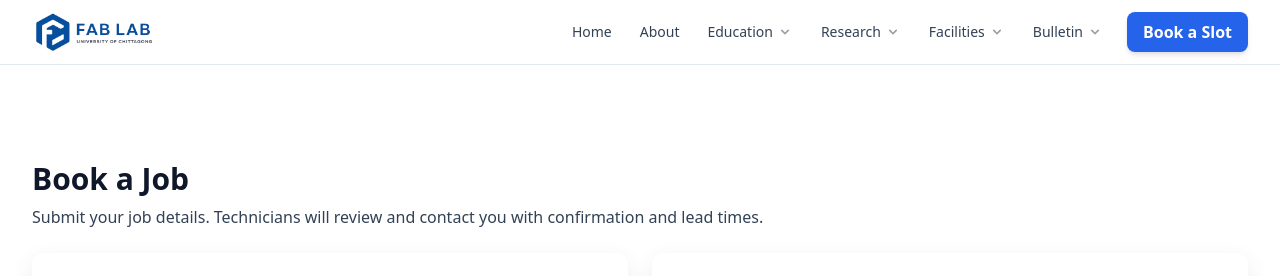
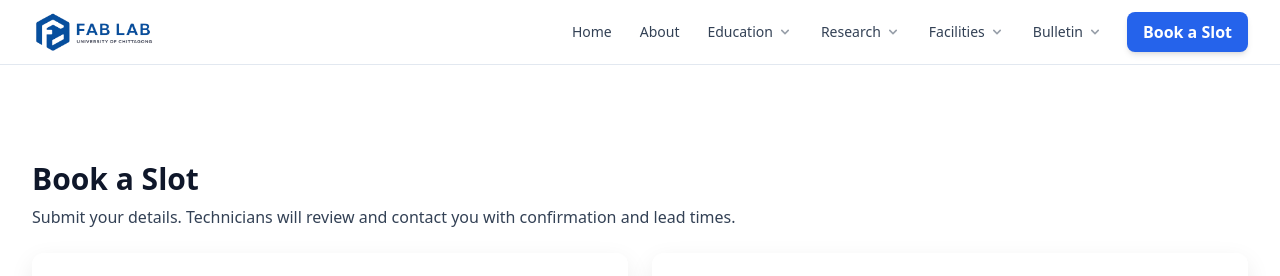
Before and after one commit to imon-n/Fablab-N, a React (Vite) app: page /booking in a window 1280 px wide. Shown: the top 276 px of the page. Built offline with nearby package versions, Linux system fonts and the light colour scheme.

Commit message:
Bookingform page updated

```diff
--- a/src/components/BookingForm.jsx
+++ b/src/components/BookingForm.jsx
@@ -23,9 +23,9 @@ export default function BookingForm() {
   return (
     <section className="section">
       <div className="container">
-        <h2 className="text-2xl md:text-3xl font-bold">Book a Job</h2>
+        <h2 className="text-2xl md:text-3xl font-bold">Book a Slot</h2>
         <p className="mt-2 text-slate-700">
-          Submit your job details. Technicians will review and contact you with
+          Submit your details. Technicians will review and contact you with
           confirmation and lead times.
         </p>
         <form onSubmit={onSubmit} className="mt-6 grid md:grid-cols-2 gap-6">
```
